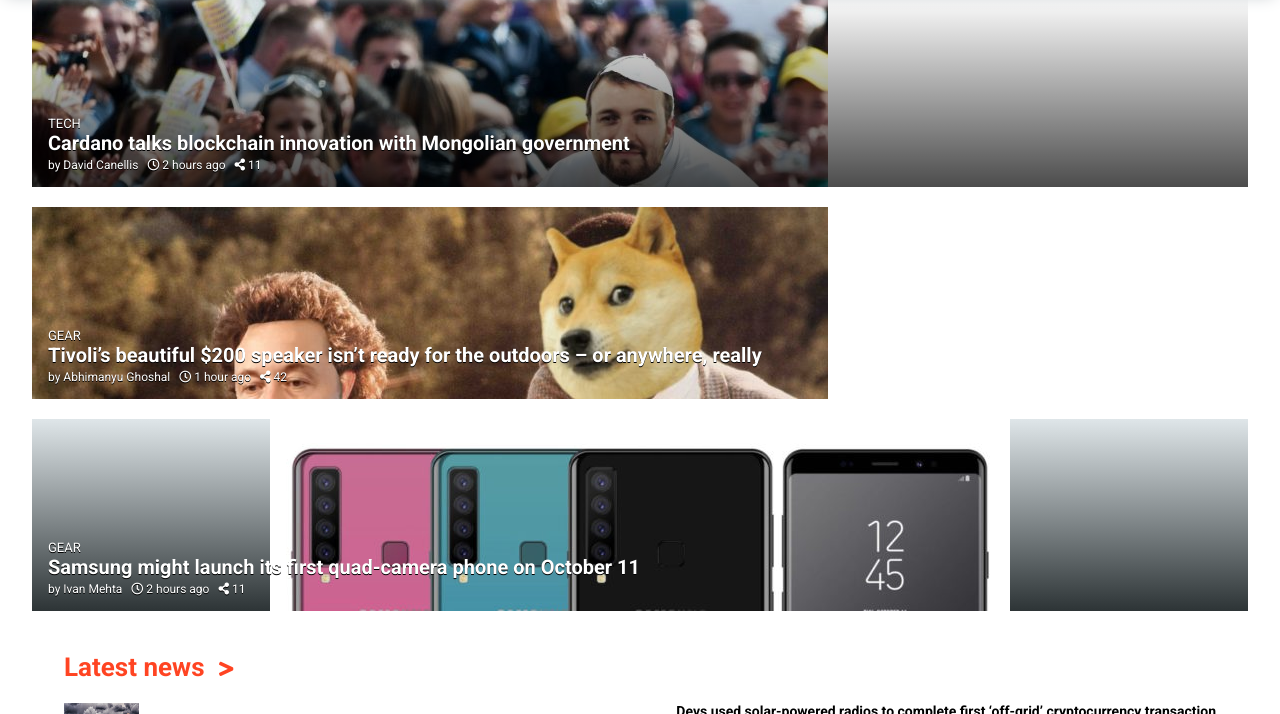
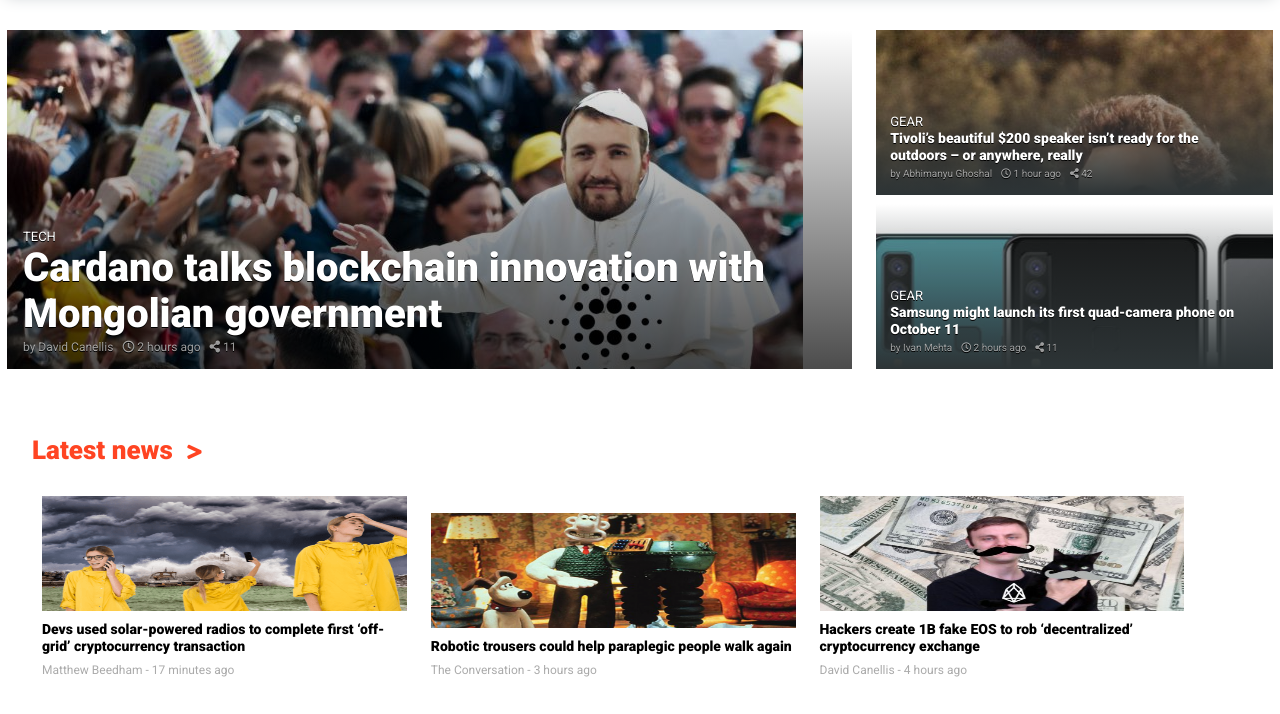
Before and after one commit to bojana12/building-with-responsive-design, a website: page index.html in a window 1280 px wide. Shown: the part 85-799 px from the top of the page. Drawn offline with Linux system fonts and the light colour scheme.

Commit message:
Create mixins and make recent articles section responsive for tablet

```diff
--- a/index.html
+++ b/index.html
@@ -7,7 +7,7 @@
     <link rel="stylesheet" href="./build/normalize.css">
     <link rel="stylesheet" href="https://use.fontawesome.com/releases/v5.3.1/css/all.css" integrity="sha384-mzrmE5qonljUremFsqc01SB46JvROS7bZs3IO2EmfFsd15uHvIt+Y8vEf7N7fWAU" crossorigin="anonymous">
     <link href="css/materialdesignicons.min.css" media="all" rel="stylesheet" type="text/css" />
-    <link href="https://fonts.googleapis.com/css?family=Roboto:300,400,700" rel="stylesheet">
+    <link href="https://fonts.googleapis.com/css?family=Roboto:300,400,700,900" rel="stylesheet">
 
     <title>TNW clone</title>
   </head>
@@ -74,7 +74,7 @@
 
     <div class="main-container">
       <section class="recent-articles">
-        <article>
+        <article class="main-article">
           <div class="cover-image" style="background-image: linear-gradient(rgba(0, 0, 0, -0.8), rgba(0, 0, 0, 0.7)), url(./images/article-img1.jpg)">
             <div class="content">
               <h3>TECH</h3>
@@ -86,8 +86,8 @@
           </div><!-- end of cover-image -->
         </article>
 
-        <article>
-          <div class="cover-image" style="background-image: url(./images/article-img2.jpg)">
+        <article class="first-article">
+          <div class="cover-image" style="background-image: linear-gradient(rgba(223, 230, 233, -0.8), rgba(45, 52, 54, 1)), url(./images/article-img2.jpg)">
             <div class="content">
               <h3>GEAR</h3>
               <h2>Tivoli’s beautiful $200 speaker isn’t ready for the outdoors – or anywhere, really</h2>
@@ -98,8 +98,8 @@
           </div><!-- end of cover-image -->
         </article>
 
-        <article>
-          <div class="cover-image bckg-position-t" style="background-image: url(./images/article-img3.jpg), linear-gradient(#dfe6e9, #2d3436)">
+        <article class="second-article">
+          <div class="cover-image bckg-position-t" style="background-image: linear-gradient(rgba(223, 230, 233, -0.8), rgba(45, 52, 54, 1)), url(./images/article-img3.jpg)">
             <div class="content">
               <h3>GEAR</h3>
               <h2>Samsung might launch its first quad-camera phone on October 11</h2>
@@ -287,7 +287,7 @@
         <article>
           <h1 class="heading-decoration">Tech <i class="fas fa-greater-than sign-decoration"></i></h1>
 
-          <div class="cover-image bckg-position-t" style="background-image: url(./images/code-of-conduct.jpg), linear-gradient(#dfe6e9, #2d3436)">
+          <div class="cover-image bckg-position-t" style="background-image: linear-gradient(rgba(223, 230, 233, -0.8), rgba(45, 52, 54, 1)), url(./images/code-of-conduct.jpg)">
             <div class="content">
               <h3>MOST POPULAR</h3>
               <h2>Chaos follows Linux dev community's new code of conduct</h2>
--- a/styles/_header.scss
+++ b/styles/_header.scss
@@ -10,7 +10,7 @@
 } // end of header
 
 .first-header {
-  @media screen and (min-width: 768px) {
+  @include tablet {
     display: none;
   }
 
@@ -46,11 +46,12 @@
 } // end of first-header
 
 .second-header {
-  @media screen and (max-width: 425px) {
-    display: none;
+  display: none;
+  height: 82px;
+
+  @include tablet {
+    display: block;
   }
-
-  height: 82px;
 
   .navbar {
     position: relative;
@@ -76,6 +77,10 @@
 
     .right-links {
       left: 70%;
+
+      @include tablet {
+        left: 60%;
+      }
     }
   } // end of navbar
 
@@ -95,6 +100,10 @@
         color: #aaa;
         font-size: 14px;
         font-weight: 500;
+
+        @include tablet {
+          padding-right: 7px;
+        }
       }
     }
 
--- a/styles/_latest-news.scss
+++ b/styles/_latest-news.scss
@@ -5,22 +5,48 @@
   width: 90%;
   margin-top: 80px;
 
+  @include tablet {
+    width: 95%;
+    margin-top: 140px;
+  }
+
   article {
     display: flex;
     justify-content: space-between;
     margin-bottom: 20px;
 
+    @include tablet {
+      width: 30%;
+      display: inline-block;
+      padding: 10px;
+    }
+
     img {
       width: 75px;
       height: 70px;
+
+      @include tablet {
+        display: block;
+        width: 100%;
+        height: 115px;
+      }
     }
 
     .content {
       margin-left: 20px;
 
+      @include tablet {
+        margin: 0;
+      }
+
       .title {
         font-size: 14px;
         font-weight: 700;
+
+        @include tablet {
+          margin: 10px 0 0 0;
+          font-weight: 900;
+        }
       }
 
       span {
--- /dev/null
+++ b/styles/_mixins.scss
@@ -0,0 +1,17 @@
+@mixin tablet {
+  @media screen and (min-width: 450px) {
+    @content;
+  }
+}
+
+@mixin laptop {
+  @media screen and (min-width: 1024px) {
+    @content;
+  }
+}
+
+@mixin desktop {
+  @media screen and (min-width: 1920px) {
+    @content;
+  }
+}
--- a/styles/_recent-articles.scss
+++ b/styles/_recent-articles.scss
@@ -3,6 +3,11 @@
   top: 40px;
   width: 95%;
   margin: 0 auto;
+
+  @include tablet {
+    top: 75px;
+    width: 100%;
+  }
 
   article {
     .cover-image {
@@ -25,6 +30,7 @@
       span {
         padding-right: 5px;
         font-size: 12px;
+        color: hsla(0,0%,100%,.6);
       }
 
       h2 {
@@ -39,4 +45,74 @@
       }
     }
   } // end of article
+
+  .main-article {
+    @include tablet {
+      width: 66%;
+      height: 100%;
+      padding-left: 7px;
+
+      .cover-image {
+        height: 339px;
+
+        h2 {
+          font-size: 40px;
+          font-weight: 900;
+        }
+      }
+    }
+  }
+
+  .first-article {
+    @include tablet {
+      position: absolute;
+      width: 31%;
+      top: -20px;
+      right: 7px;
+
+      .cover-image {
+        height: 165px;
+
+        .content {
+          padding: 14px 10px;
+        }
+
+        h2 {
+          font-size: 14px;
+          font-weight: 900;
+        }
+
+        span {
+          font-size: 10px;
+        }
+      }
+    }
+  }
+
+  .second-article {
+    @include tablet {
+      position: absolute;
+      width: 31%;
+      right: 7px;
+      bottom: 0;
+
+      .cover-image {
+        height: 165px;
+        margin: 0;
+
+        .content {
+          padding: 14px 10px;
+        }
+
+        h2 {
+          font-size: 14px;
+          font-weight: 900;
+        }
+
+        span {
+          font-size: 10px;
+        }
+      }
+    }
+  }
 } // end of recent-articles
--- a/styles/_utilities.scss
+++ b/styles/_utilities.scss
@@ -1,6 +1,7 @@
 .heading-decoration {
   font-size: 26px;
   color: #f42;
+  font-weight: 900;
 }
 
 .link-decoration {
--- a/styles/main.scss
+++ b/styles/main.scss
@@ -1,3 +1,4 @@
+@import 'mixins.scss';
 @import 'header.scss';
 @import 'body.scss';
 @import 'main-container.scss';
```
Also changed, not shown: build/main.css.
